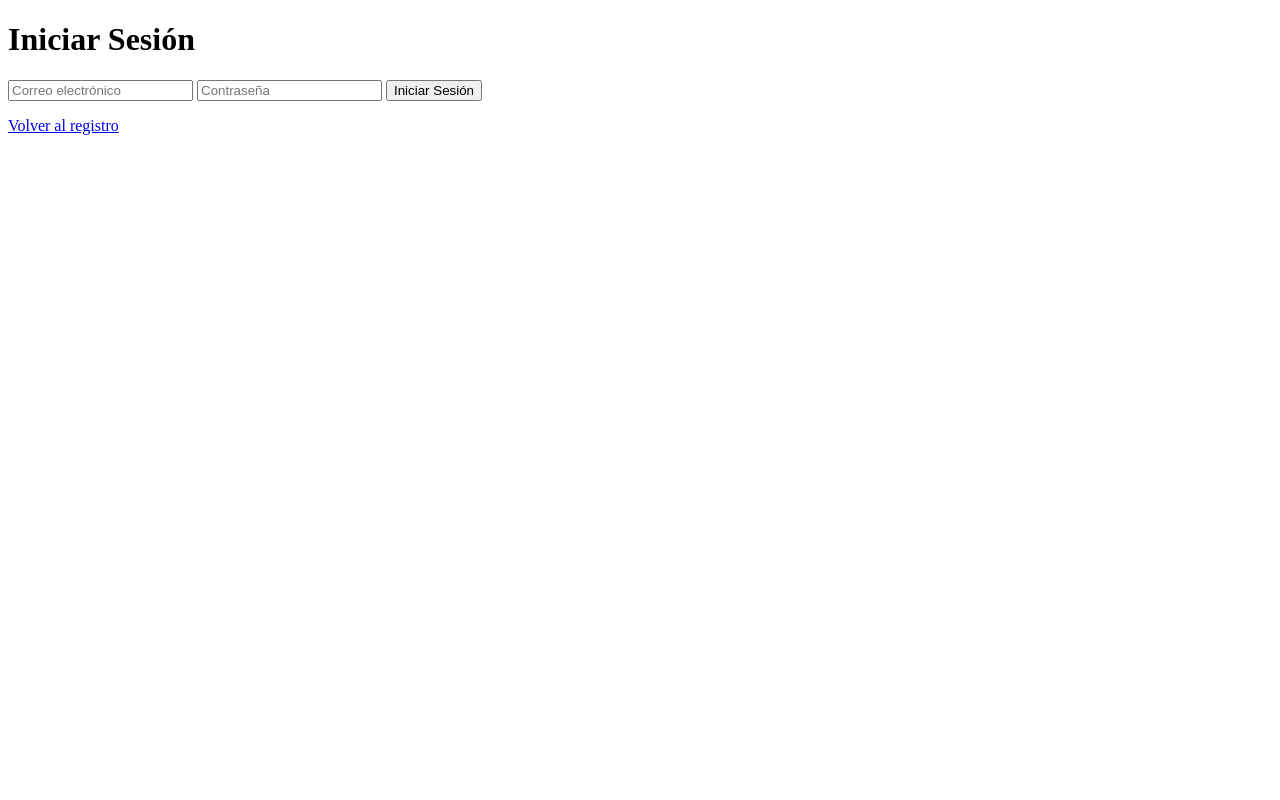
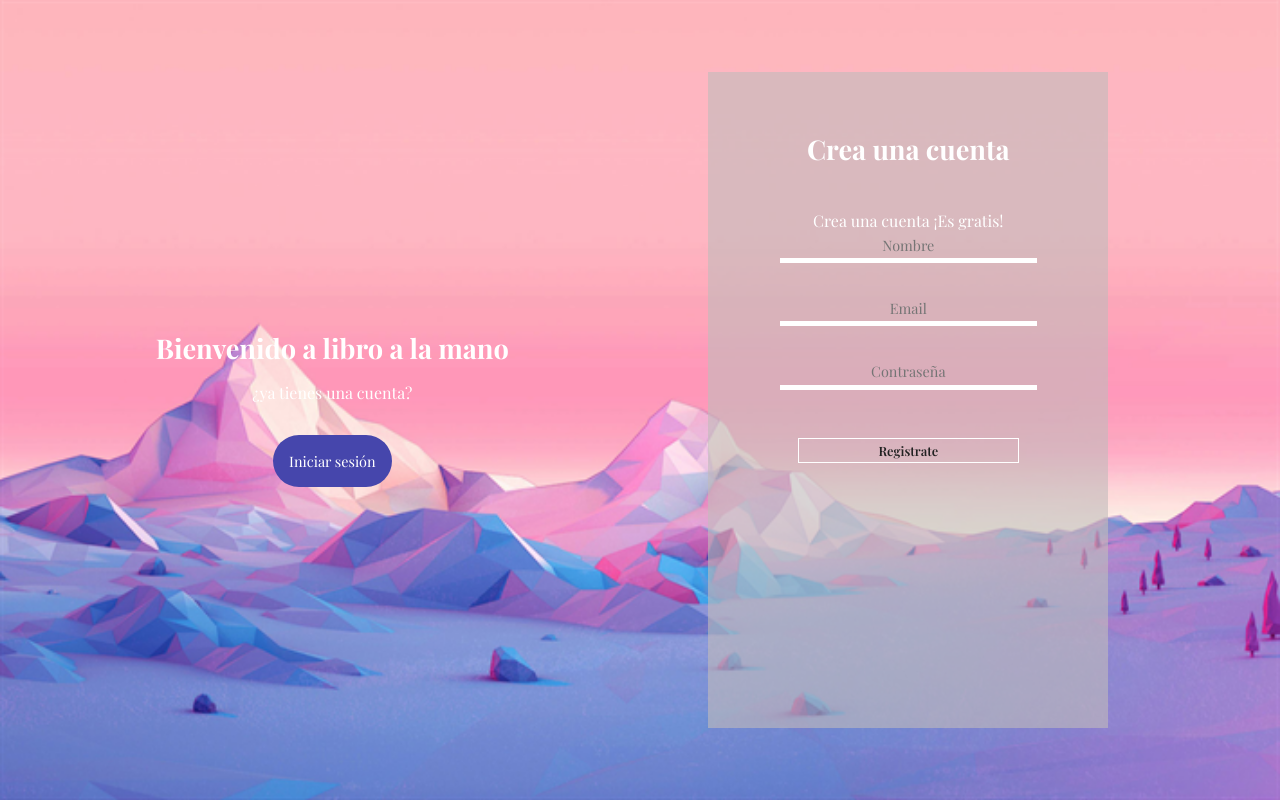
Before and after one commit to giulianaaa504/web-libro-al-a-mano, a plain HTML site: page login.html in a window 1280 px wide. Drawn offline with nearby package versions, Linux system fonts and the light colour scheme.

Commit message:
se hicieron cambios en el inicio sesion y registro

```diff
--- /dev/null
+++ b/login.css
@@ -0,0 +1,120 @@
+@import url('https://fonts.googleapis.com/css2?family=Playfair+Display:wght@400;500;600;700&display=swap');
+
+*{
+margin: 0;
+padding: 0;
+box-sizing: border-box;
+font-family: 'Playfair Display', serif;
+}
+
+body{
+    height: 100vh;
+    display: flex;
+    align-items: center;
+    justify-content: center;
+    background-image: url(fondoinicio1.png);
+    background-position: center;
+    background-repeat: no-repeat;
+    background-size: cover;
+    color: #fff;
+}
+
+.container-form{
+  width: 90%;
+  height: 90vh;
+  display: flex;
+  justify-content: space-around;
+  transition: all .5s ease-out;
+}
+
+.welcome-back{
+    display: flex;
+    align-items: center;
+    text-align: center;
+}
+
+.message{
+    padding: 1rem;
+}
+
+.message h2{
+    font-size: 1.7rem;
+    padding: 1rem 0;
+}
+
+.message button{
+    padding: 1rem;
+    font-weight: 400;
+    background-color: rgb(70, 70, 172);
+    border-radius: 2rem;
+    border: none;
+    outline: none;
+    cursor: pointer;
+    font-size: .9rem;
+    margin-top: 2rem;
+    transition: all .3s ease-in;
+    color: #fff;
+}
+
+.message button:hover{
+    background-color: #6464f8;
+}
+
+.formulario{
+    width: 400px;
+    padding: 1rem;
+    margin: 2rem;
+    background-color: rgba(194, 188, 188, 0.603);
+    text-align: center;
+}
+
+.create-account{
+    padding: 2.7rem 0;
+    font-size: 1.7rem;
+}
+
+.cuenta-gratis{
+    padding: 2rem 0;
+}
+
+.formulario input{
+    width: 70%;
+    display: block;
+    margin: auto;
+    margin-bottom: 2rem;
+    background-color: transparent;
+    border: none;
+    border-bottom: white thick solid;
+    text-align: center;
+    outline: none;
+    padding: .2rem 0;
+    font-size: .9rem;
+    color: white;
+}
+
+.formulario input[type="button"] {
+    width: 60%;
+    margin: auto;
+    border: solid thin white;
+    font-weight: 600;
+    margin-top: 3rem;
+    font-size: .8rem;
+    cursor: pointer;
+    color: #222;
+}
+
+.sign-in{
+    position: absolute;
+    opacity: 0;
+    visibility: hidden;
+}
+
+.sign-in.active{
+    opacity: 1;
+    visibility: visible;
+}
+
+.sign-up{
+    opacity: 0;
+    visibility: hidden;
+}
--- a/login.html
+++ b/login.html
@@ -3,19 +3,48 @@
 <head>
     <meta charset="UTF-8">
     <meta name="viewport" content="width=device-width, initial-scale=1.0">
-    <title>formulario</title>
-    <link rel="stylesheet" href="iniciosesion.css">
-    <link rel="icon" href="logo (1).png">
+    <title>login</title>
     <script src="script.js"></script>
+    <link rel="stylesheet" href="login.css">
 </head>
 <body>
-    <h1>Iniciar Sesión</h1>
-    <form id="loginForm">
-        <input type="email" id="correo" placeholder="Correo electrónico" required>
-        <input type="password" id="contrasena" placeholder="Contraseña" required>
-        <button type="button" id="loginBtn">Iniciar Sesión</button>
+  <div class="container-form sing-up">
+    <div class="welcome-back">
+        <div class="message">
+            <h2>Bienvenido a libro a la mano</h2>
+            <p>¿ya tienes una cuenta?</p>
+            <button class="sign-up-btn"> Iniciar sesión</button>
+        </div>
+    </div>
+    <form class="formulario">
+        <h2 class="create-account">Crea una cuenta</h2>
+        <p class="cuenta gratis"> Crea una cuenta ¡Es gratis!</p>
+        <input type="text"placeholder="Nombre">
+        <input type="email"placeholder="Email">
+        <input type="password"placeholder="Contraseña">
+        <input type="button" value="Registrate">
     </form>
-    <p><a href="formulario.html">Volver al registro</a></p>
-    <script src="script.js"></script>
+
+  </div>
+
+  <div class="container-form sign-in">
+
+    <form class="formulario">
+        <h2 class="create-account">Iniciar sesión</h2>
+        <p class="cuenta gratis"> ¿aún no tienes cuenta?</p>
+        <input type="email"placeholder="Email">
+        <input type="password"placeholder="Contraseña">
+        <input type="button" value="Iniciar sesión">
+    </form>
+
+    <div class="welcome-back">
+        <div class="message">
+            <h2>Bienvenido</h2>
+            <p>Si no tienes una cuenta Registrate</p>
+            <button class="sign-in-btn"> Registrate</button>
+        </div>
+    </div>
+
+  </div>
 </body>
 </html>
```
Also changed, not shown: index.html (+1 -1 lines), fondoinicio1.png (added), fondoinicio2.jpg (added).
